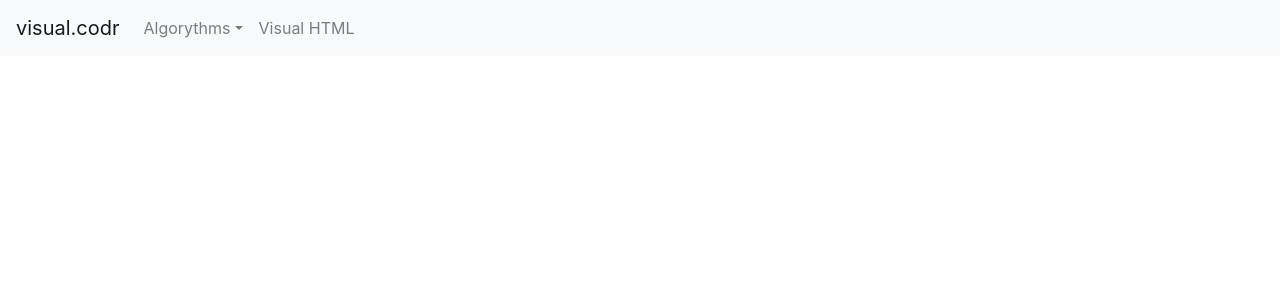
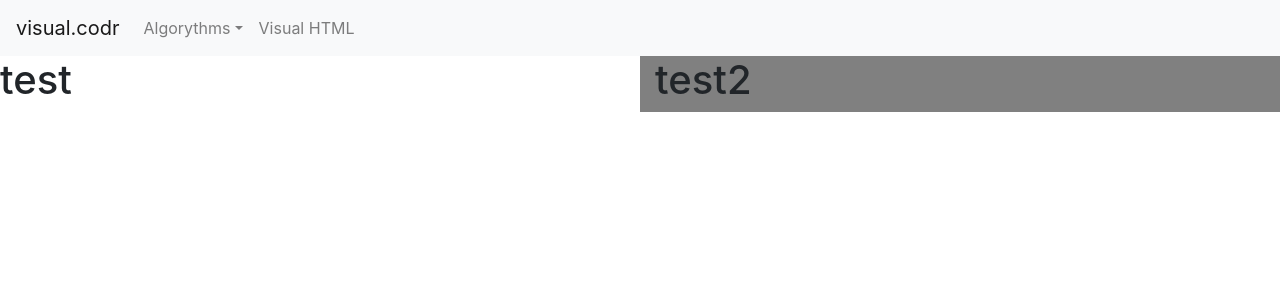
Before and after one commit to mbarachkov/ProjectX, a React (Create React App) app: page /VisualHTML in a window 1280 px wide. Shown: the top 300 px of the page. Built offline with nearby package versions, Linux system fonts and the light colour scheme.

Commit message:
added some content to front page and have a test case for visual html

```diff
--- a/public/index.html
+++ b/public/index.html
@@ -10,6 +10,7 @@
       content="Web site created using create-react-app"
     />
     <link rel="apple-touch-icon" href="%PUBLIC_URL%/logo192.png" />
+    <link href="https://fonts.googleapis.com/css?family=Poiret+One&display=swap" rel="stylesheet">
     <!--
       manifest.json provides metadata used when your web app is installed on a
       user's mobile device or desktop. See https://developers.google.com/web/fundamentals/web-app-manifest/
--- /dev/null
+++ b/src/components/home/HomeInfo.js
@@ -0,0 +1,27 @@
+import React, {Component} from 'react';
+import "../../styles/style.css"
+
+
+class HomeInfo extends Component {
+
+    render() {
+        return (
+            <section>
+                <div classNmae='container'>
+                    <div className='row'>
+                        <div className='mx-auto homeTitle'>
+                            <h1 className='titleOne'>this is a site for seeing a visual change in code to help better understand how it works.</h1>
+                        </div>
+
+                        <div className='mx-auto homeBlipOne'>
+                            <p>use the links in the navbar to navigate to different interactive visual aids</p>
+                        </div>
+                    </div>
+                </div>
+            </section>
+        )
+    }
+
+}
+
+export default HomeInfo;
--- /dev/null
+++ b/src/components/visualhtml/index.js
@@ -0,0 +1 @@
+export { default } from "./vHTML";
--- /dev/null
+++ b/src/components/visualhtml/vHTML.js
@@ -0,0 +1,27 @@
+import React, {Component} from 'react';
+import "../../styles/style.css"
+
+
+class vHTML extends Component {
+
+    render() {
+        return (
+            <section>
+                <div classNmae="container">
+                    <div className="row">
+                        <div className="col-sm-12 col-md-6 col-lg-6 visHTML">
+                            <h1>test</h1>
+                        </div>
+
+                        <div className="col-sm-12 col-md-6 col-lg-6 htmlCode">
+                            <h1>test2</h1>
+                        </div>
+                    </div>
+                </div>
+            </section>
+        )
+    }
+
+}
+
+export default vHTML;
--- a/src/pages/Home.js
+++ b/src/pages/Home.js
@@ -1,10 +1,14 @@
 import React from 'react';
 import Navbar from '../components/navBar/navBar';
+import HomeInfo from '../components/home/HomeInfo';
+import '../styles/style.css'
+
 
 function Home() {
     return (
         <div>
             <Navbar />
+            <HomeInfo />
         </div>
     )
 }
--- a/src/pages/VIsualHTML.js
+++ b/src/pages/VIsualHTML.js
@@ -1,10 +1,13 @@
 import React from 'react';
 import Navbar from '../components/navBar/navBar';
+import VHTML from '../components/visualhtml/vHTML';
+import '../styles/style.css'
 
 function VisualHTML() {
     return (
         <div>
             <Navbar />
+            <VHTML />
         </div>
     )
 }
--- /dev/null
+++ b/src/styles/style.css
@@ -0,0 +1,18 @@
+
+/* Home Page Styles */
+
+.homeTitle {
+    font-family: 'Poiret One', cursive;
+}
+.titleOne {
+    margin-top: 20%;
+}
+
+
+
+/* VISUAL HTML Styles */
+
+.htmlCode {
+    background: gray;
+    height: 100%;
+}
```
Also changed, not shown: src/components/home/index.js (added).
